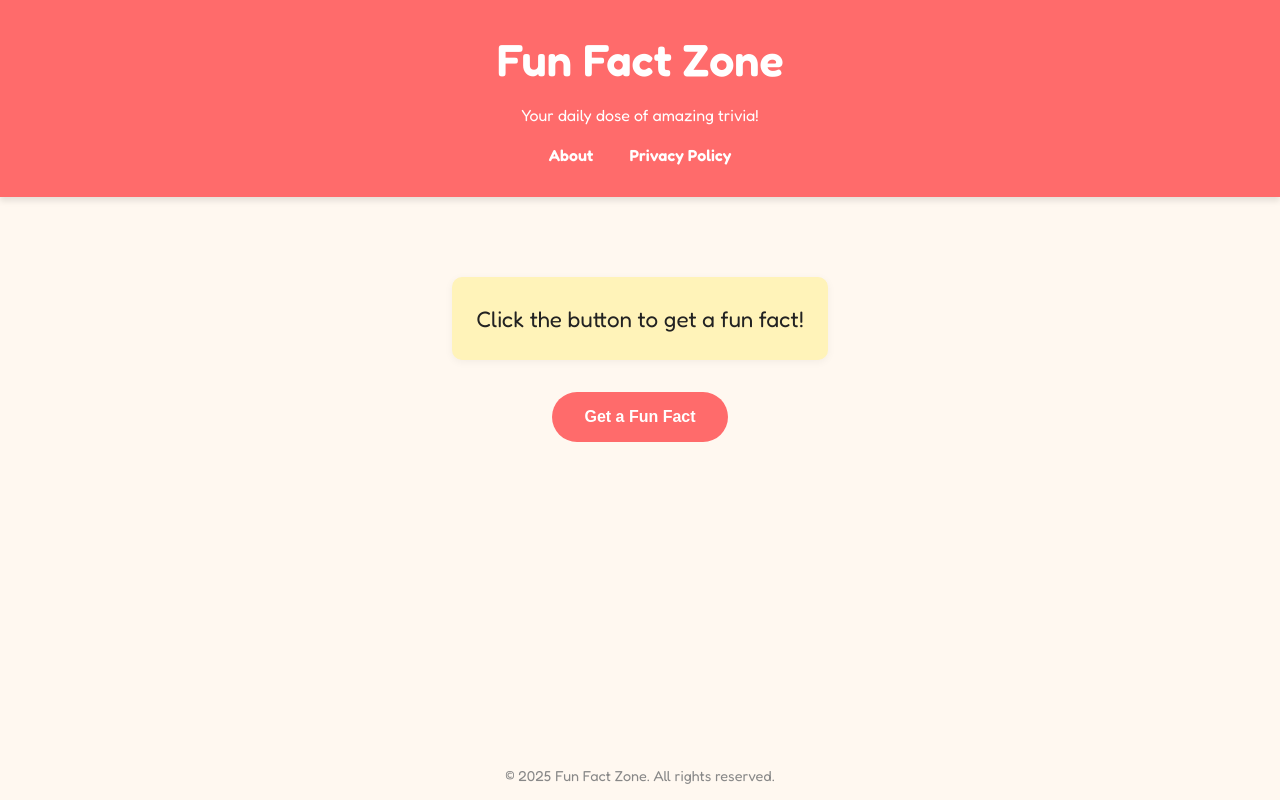
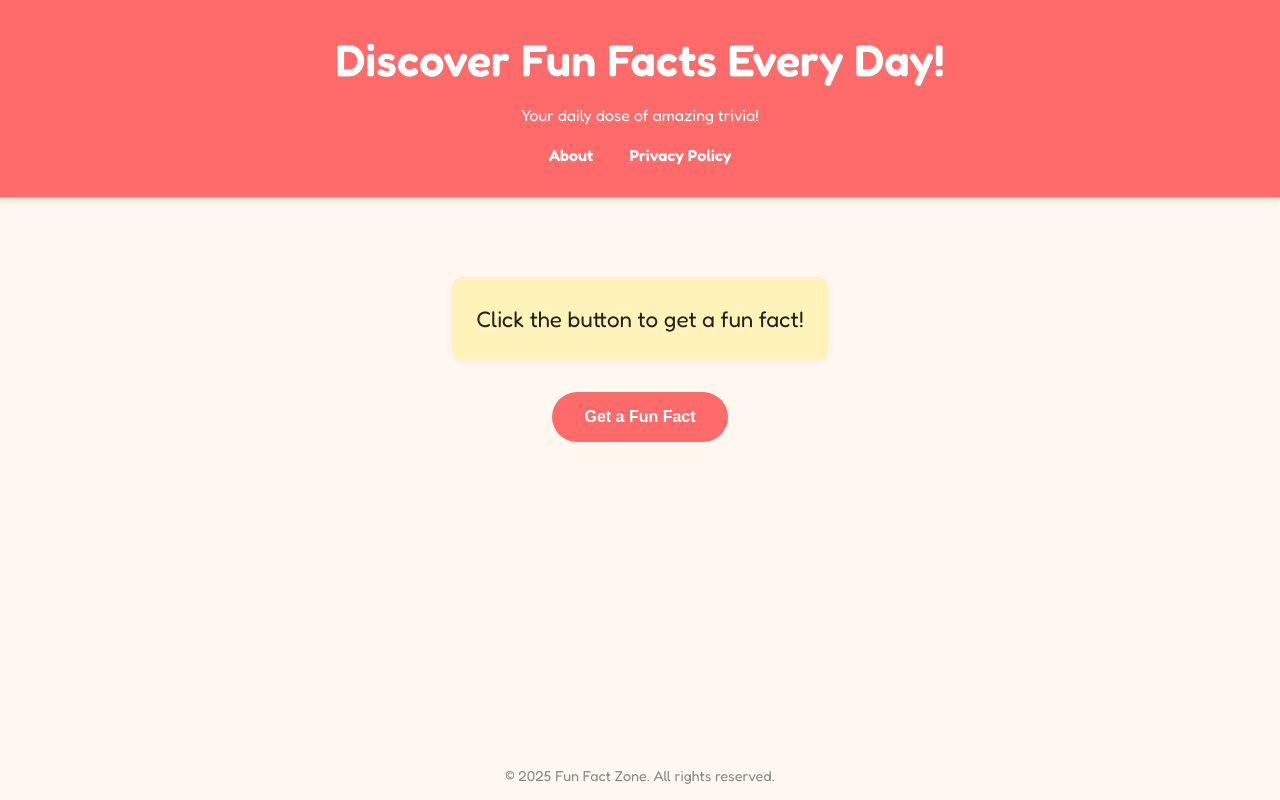
Before and after one commit to maxsey2/funfactzone, a plain HTML site: page index.html in a window 1280 px wide. Drawn offline with Linux system fonts and the light colour scheme.

Commit message:
Update index.html

```diff
--- a/index.html
+++ b/index.html
@@ -4,10 +4,10 @@
   <script type="text/javascript" data-cmp-ab="1" src="https://cdn.consentmanager.net/delivery/autoblocking/2ed540f6c25a2.js" data-cmp-host="b.delivery.consentmanager.net" data-cmp-cdn="cdn.consentmanager.net" data-cmp-codesrc="0"></script>
   <meta charset="UTF-8" />
   <meta name="viewport" content="width=device-width, initial-scale=1.0"/>
-  <meta name="description" content="Discover fun, surprising and educational facts from around the world!">
+  <meta name="description" content="Enjoy new fun facts every day! Surprising, weird, and educational facts to entertain and learn.">
   <meta name="keywords" content="fun facts, trivia, random facts, interesting facts">
   <meta name="author" content="Fun Fact Zone">
-  <title>Fun Fact Zone</title>
+  <title>Fun Facts of the Day | Fun Fact Zone</title>
   <link rel="stylesheet" href="style.css" />
   <!-- Google tag (gtag.js) -->
 <script async src="https://www.googletagmanager.com/gtag/js?id=G-98KWV32BYM"></script>
@@ -21,7 +21,7 @@
 </head>
 <body>
   <header>
-    <h1>Fun Fact Zone</h1>
+    <h1>Discover Fun Facts Every Day!</h1>
     <p>Your daily dose of amazing trivia!</p>
    <nav>
   <a href="about.html">About</a>
```
